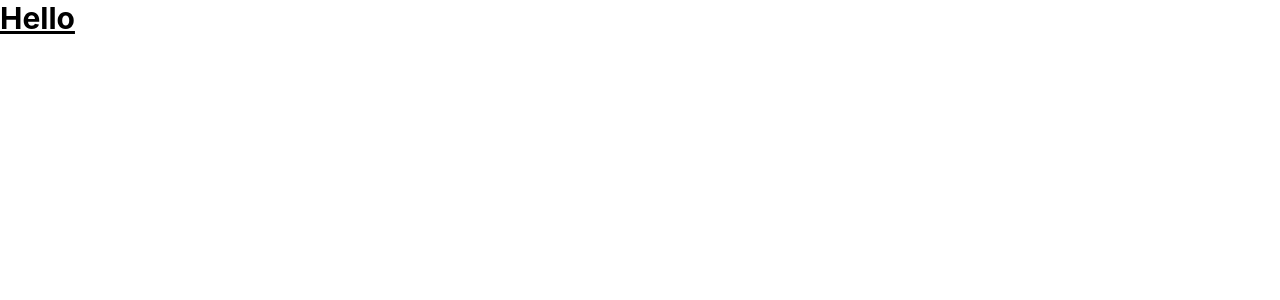
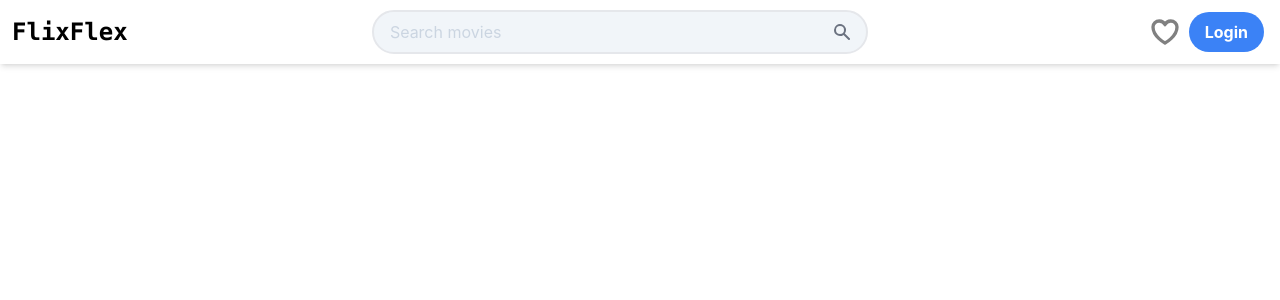
Before and after one commit to abdel7ak96/FlixFlex_fullstack, a Next.js app: page / in a window 1280 px wide. Shown: the top 300 px of the page. Built offline with nearby package versions, Linux system fonts and the light colour scheme.

Commit message:
Implement: header
- Logo
- SearchBar
- Auth (not completed)

```diff
--- /dev/null
+++ b/components/Header/auth.tsx
@@ -0,0 +1,35 @@
+const Auth = ({ className }: { className?: string }) => {
+  const connected = true;
+
+  return (
+    <div className={`${className} m-4 flex justify-end items-center space-x-2`}>
+      <button className="hover:cursor-pointer">
+        <div>
+          <svg
+            className="h-8"
+            fill="none"
+            stroke="grey"
+            strokeWidth={2.5}
+            viewBox="0 0 24 24"
+            xmlns="http://www.w3.org/2000/svg"
+            aria-hidden="true"
+          >
+            <path
+              strokeLinecap="round"
+              strokeLinejoin="round"
+              d="M21 8.25c0-2.485-2.099-4.5-4.688-4.5-1.935 0-3.597 1.126-4.312 2.733-.715-1.607-2.377-2.733-4.313-2.733C5.1 3.75 3 5.765 3 8.25c0 7.22 9 12 9 12s9-4.78 9-12z"
+            />
+          </svg>
+        </div>
+        {/* <div className="relative right-4 bottom-4 bg-red-500 p-1 px-2 rounded-full text-white text-xs">
+          1
+        </div> */}
+      </button>
+      <button className="bg-blue-500 hover:bg-blue-700 text-white font-bold py-2 px-4 rounded-full">
+        Login
+      </button>
+    </div>
+  );
+};
+
+export default Auth;
--- /dev/null
+++ b/components/Header/header.tsx
@@ -0,0 +1,15 @@
+import Logo from "../Logo";
+import Auth from "./auth";
+import SearchBar from "./searchBar";
+
+const Header = () => {
+  return (
+    <header className="shadow-md h-16 flex justify-around items-center">
+      <Logo className="flex-1" />
+      <SearchBar className="flex-2" />
+      <Auth className="flex-1" />
+    </header>
+  );
+};
+
+export default Header;
--- /dev/null
+++ b/components/Header/index.ts
@@ -0,0 +1 @@
+export { default as default } from './header';
--- /dev/null
+++ b/components/Header/searchBar.tsx
@@ -0,0 +1,30 @@
+const SearchBar = ({ className }: { className?: string }) => {
+  return (
+    <div className={`${className} w-full flex justify-center`}>
+      <input
+        className="bg-slate-100 p-2 pl-4 pr-12 rounded-full w-1/2 text-slate-400 placeholder-slate-300 focus:outline-none border-2 focus:focus:border-blue-300"
+        placeholder="Search movies"
+        type="text"
+        name="search"
+        id="search"
+      />
+      <div className="relative right-12 flex items-center pl-3 pointer-events-none">
+        <svg
+          aria-hidden="true"
+          className="w-5 h-5 text-gray-500 dark:text-gray-400"
+          fill="currentColor"
+          viewBox="0 0 20 20"
+          xmlns="http://www.w3.org/2000/svg"
+        >
+          <path
+            fillRule="evenodd"
+            d="M8 4a4 4 0 100 8 4 4 0 000-8zM2 8a6 6 0 1110.89 3.476l4.817 4.817a1 1 0 01-1.414 1.414l-4.816-4.816A6 6 0 012 8z"
+            clipRule="evenodd"
+          ></path>
+        </svg>
+      </div>
+    </div>
+  );
+};
+
+export default SearchBar;
--- /dev/null
+++ b/components/Logo/index.ts
@@ -0,0 +1 @@
+export { default as default } from './logo';
--- /dev/null
+++ b/components/Logo/logo.tsx
@@ -0,0 +1,9 @@
+const Logo = ({className}: {className?: string}) => {
+  return (
+    <div className={className}>
+      <h1 className="font-mono text-2xl font-bold m-3">FlixFlex</h1>
+    </div>
+  )
+}
+
+export default Logo;
--- a/pages/index.tsx
+++ b/pages/index.tsx
@@ -1,8 +1,9 @@
 import type { NextPage } from 'next'
+import Header from '../components/Header'
 
 const Home: NextPage = () => {
   return (
-    <h1 className='text-3xl font-bold underline'>Hello</h1>
+    <Header />
   )
 }
 
```
